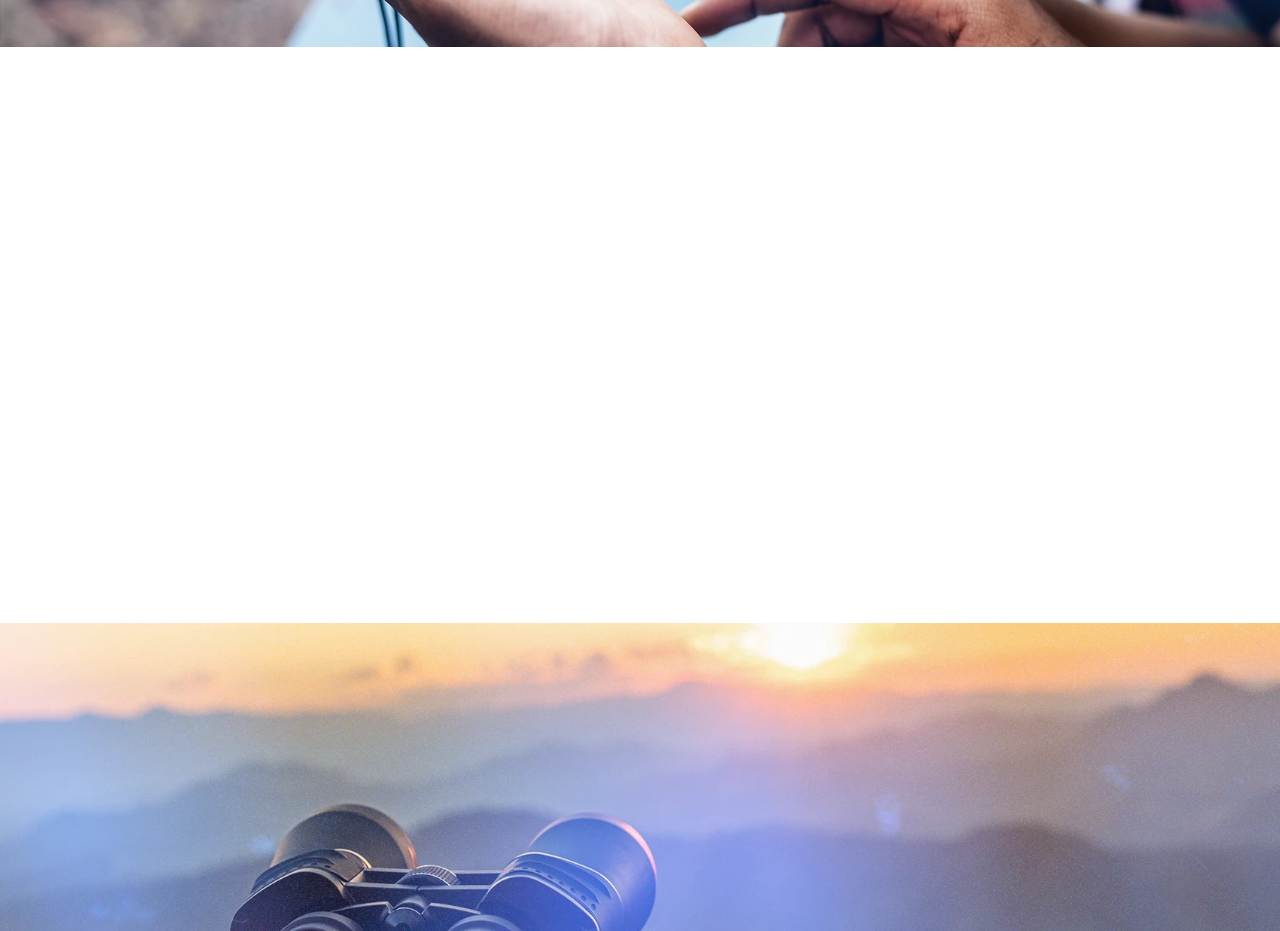
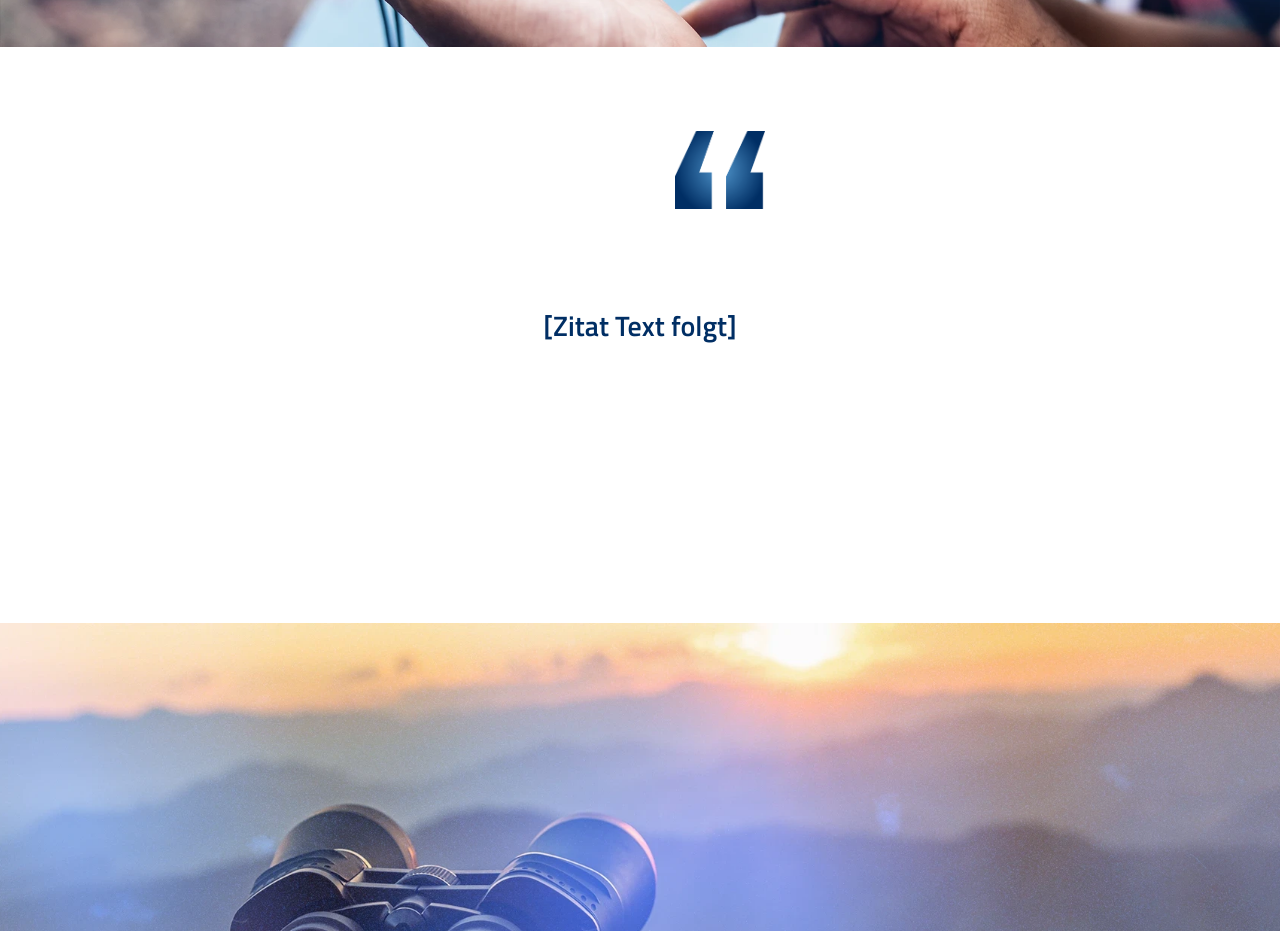
Before and after one commit to Altavia-web/altaviaa.ai, a Next.js app: page /schnittstelle-datev in a window 1280 px wide. Shown: the part 3540-4471 px from the top of the page. Built offline with nearby package versions, Linux system fonts and the light colour scheme.

Commit message:
zitatbild

```diff
--- a/components/sections/datev/datev-zitat.tsx
+++ b/components/sections/datev/datev-zitat.tsx
@@ -1,4 +1,5 @@
 import React from 'react';
+import Image from 'next/image';
 
 export default function DatevZitat() {
   return (
@@ -9,6 +10,26 @@ export default function DatevZitat() {
         background: 'var(--gradient-datev-intro)'
       }}
     >
+      {/* Opening Quote Icon - Top Left */}
+      <div
+        className="absolute"
+        style={{
+          top: '84.21px',
+          left: '675.27px',
+          width: '89.46px',
+          height: '77.87px',
+          opacity: 1
+        }}
+      >
+        <Image
+          src="/images/zitatBlau.png"
+          alt="Quote"
+          width={90}
+          height={78}
+          style={{ width: '100%', height: '100%' }}
+        />
+      </div>
+
       {/* Content */}
       <div className="relative z-10 mx-auto px-6 text-center" style={{ width: '80%' }}>
         {/* Zitat Text - Placeholder */}
@@ -19,7 +40,7 @@ export default function DatevZitat() {
             fontSize: '28px',
             lineHeight: '140%',
             letterSpacing: '0',
-            color: '#ffffff'
+            color: '#002E64'
           }}
         >
           [Zitat Text folgt]
```
Also changed, not shown: public/images/zitatBlau.png (added).
